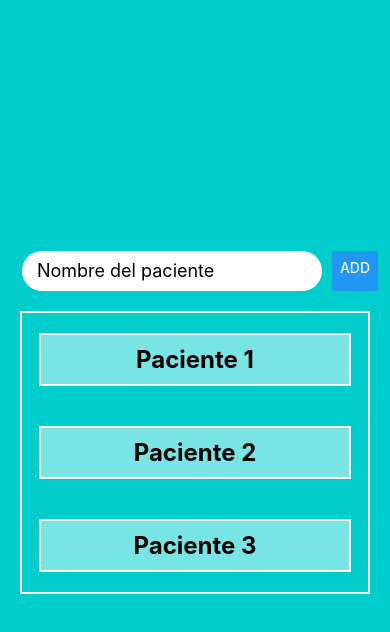
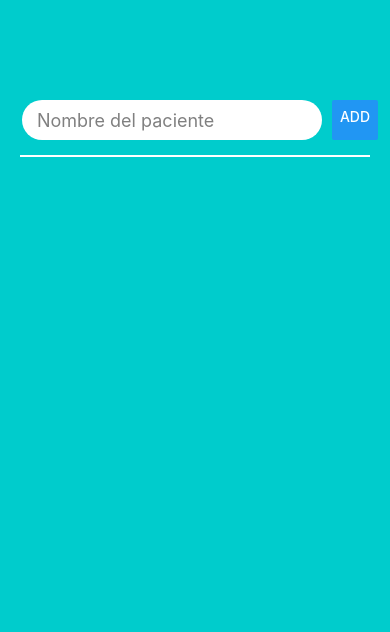
Before and after one commit to JorgeUrquiza/ClinicCare, a React Native app: screen / in a window 390 px wide. Shown: the top 632 px of the page. Built offline with nearby package versions, Linux system fonts and the light colour scheme.

Commit message:
agregando modal

```diff
--- a/App.js
+++ b/App.js
@@ -1,6 +1,37 @@
-import { Button, StyleSheet, TextInput, Text, View } from 'react-native';
+import { useState } from 'react';
+import { Button, StyleSheet, TextInput, Text, View, FlatList, Modal } from 'react-native';
+
 
 export default function App() {
+
+  const [ textValue , setTextValue ] = useState('');
+  const [ itemsList, setItemsList ] = useState([]);
+  const [ itemSelected, setItemSelected ] = useState({});
+  const [ modalVisible, setModalVisible ] = useState(false);
+
+  const onHandleChangeItem = ( text ) => setTextValue(text)
+
+  const addItem = () => {
+    setItemsList(prevState=> [
+      ...prevState,
+      { id: Math.random(), value: textValue}
+    ])
+  }
+
+  const renderListItem = ({item}) => (
+    <View style={ styles.textCointainer } >
+      <Text style={ styles.text } >{item.value}</Text>
+    </View>
+  )
+
+  const onHandleDelete = () => {
+
+  }
+
+  const onHandleModal = () => {
+
+  }
+
   return (
     <View style={styles.container}>
 
@@ -8,30 +39,39 @@ export default function App() {
         <TextInput
           style={ styles.input }
           placeholder='Nombre del paciente'
+          placeholderTextColor={ 'grey' }
+          value={ textValue }
+          onChangeText={ onHandleChangeItem }
         />
         <Button
           title='ADD'
+          onPress={ addItem }
         />
       </View>
 
 
       <View style={ styles.listContainer } >
-
-        <View style={ styles.textCointainer } >
-          <Text style={ styles.text } >Paciente 1</Text>
-        </View>
-
-        <View style={ styles.textCointainer } >
-          <Text style={ styles.text } >Paciente 2</Text>
-        </View>
-
-        <View style={ styles.textCointainer } >
-          <Text style={ styles.text } >Paciente 3</Text>
-        </View>
-
+        <FlatList
+          data={ itemsList }
+          renderItem={ renderListItem }
+          keyExtractor={ item => item.id }
+        />
       </View>
 
-
+      <Modal
+        visible= { modalVisible }
+        animationType='fade'
+      >
+        <View style={ styles.modalTitle } >
+          <Text>Mi Modal</Text>
+        </View>
+        <View style={ styles.modalMessage } >
+          <Text>Estas seguro de eliminar?</Text>
+        </View>
+        <View style={ styles.modalButton } >
+          <Button title='Confirmar' onPress={ onHandleDelete }/>
+        </View>
+      </Modal>
 
     </View>
   );
@@ -41,8 +81,8 @@ const styles = StyleSheet.create({
   container: {
     flex: 1,
     backgroundColor: '#00CCCC',
-    justifyContent: 'center',
     alignItems: 'center',
+    paddingTop: 100
   },
   inputContainer: {
     flexDirection: 'row',
@@ -60,16 +100,16 @@ const styles = StyleSheet.create({
     justifyContent: 'center',
     alignItems: 'center',
     width: 350,
-    marginTop: 20,
-    borderWidth: 2,
+    marginTop: 15,
+    borderWidth: 1,
     borderColor: 'white',
   },
   textCointainer: {
-    width: '90%',
+    width: '100%',
     alignItems: 'center',
     borderColor: 'white',
     borderWidth: 2,
-    marginVertical: 20,
+    marginVertical: 15,
     padding: 10,
     backgroundColor: '#ffffff77'
   },
@@ -77,5 +117,23 @@ const styles = StyleSheet.create({
     fontSize: 24,
     color: 'black',
     fontWeight: 'bold'
+  },
+  modalTitle:{
+    backgroundColor: '#ccc',
+    color: 'white',
+    fontSize: 18
+  },
+  modalMessage: {
+    marginBottom: 15,
+    justifyContent: 'center',
+    alignItems: 'center'
+  },
+  modalButton: {
+    marginTop: 15,
   }
 });
+
+
+// <View style={ styles.textCointainer } >
+// <Text style={ styles.text } >Paciente 1</Text>
+// </View>
```
